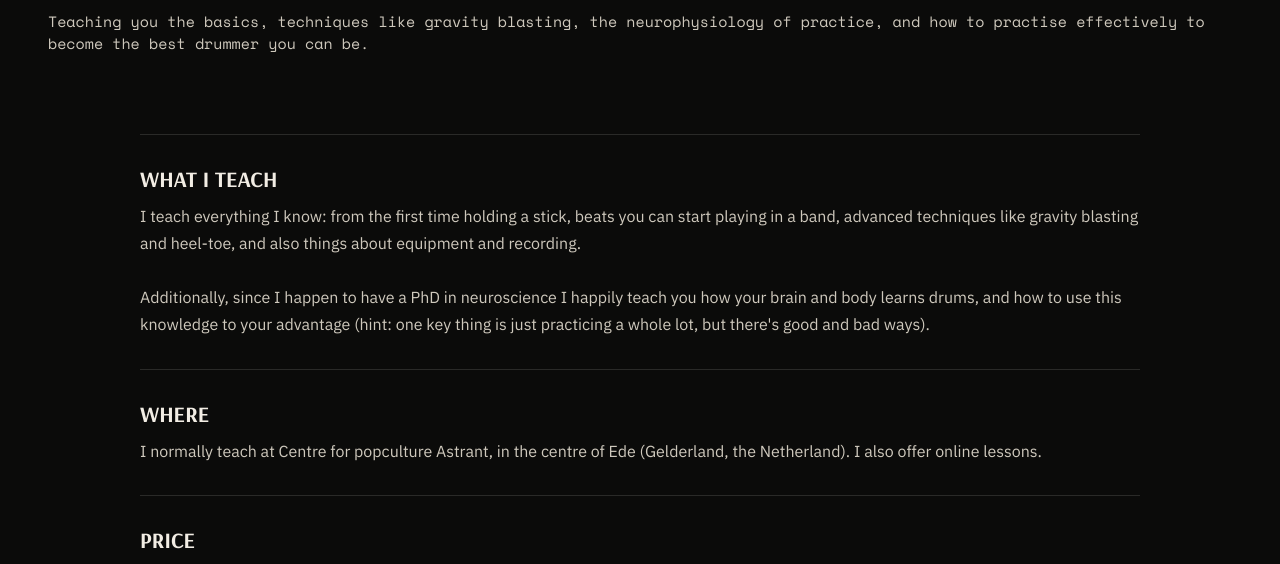
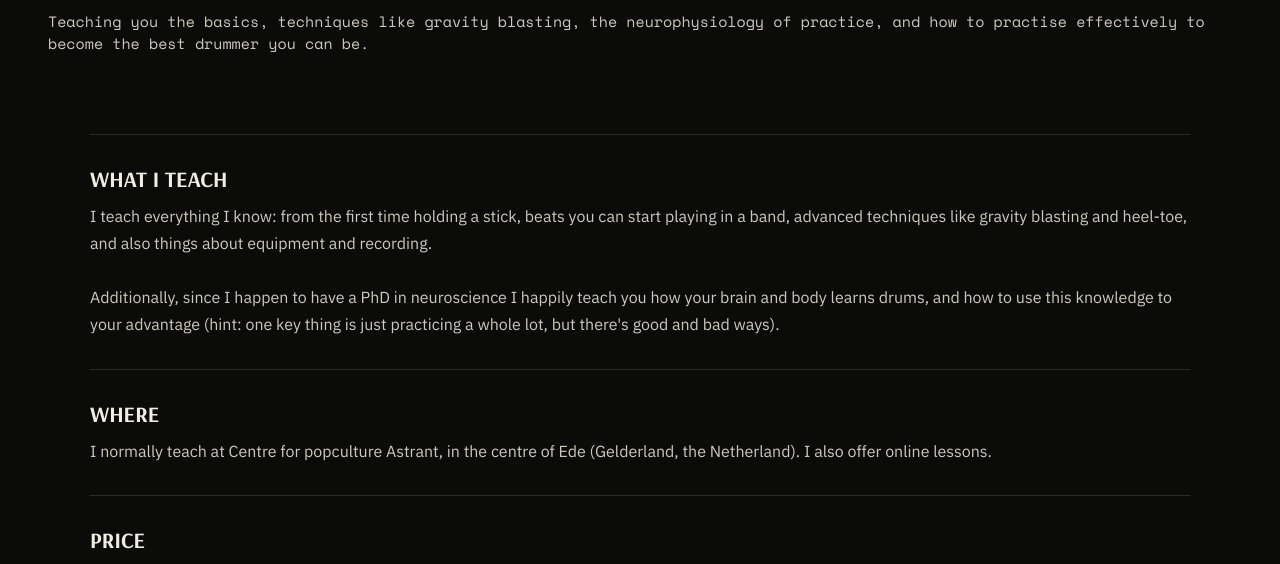
Before and after one commit to HeavyMetalHausfrau/donnyreihermusic, a website built with webpack: page Lessons.html in a window 1280 px wide. Shown: the part 312-876 px from the top of the page. Built offline with nearby package versions, Linux system fonts and the light colour scheme.

Commit message:
fixed lessons and terms pagewidth

```diff
--- a/Lessons.html
+++ b/Lessons.html
@@ -39,7 +39,7 @@ body{margin:0;background:#0b0b0a;}
     <p style="font-family:'Space Mono',monospace;font-size:15px;color:#cfc9bd;margin:0">Teaching you the basics, techniques like gravity blasting, the neurophysiology of practice, and how to practise effectively to become the best drummer you can be.  </p>
   </section>
 
-  <section style="max-width:1000px;margin:50px auto 110px;padding:0 48px">
+  <section style="max-width:1100px;margin:50px auto 110px;padding:0 48px">
     <sc-for list="{{ curriculum }}" as="c" hint-placeholder-count="6">
       <div style="border-top:1px solid #2a2a28;padding:30px 0">
         <h3 style="font-family:Arsenal,serif;font-weight:700;font-size:22px;text-transform:uppercase;margin:0 0 10px">{{ c.title }}</h3>
```
Also changed, not shown: Terms.html (+1 -1 lines).
